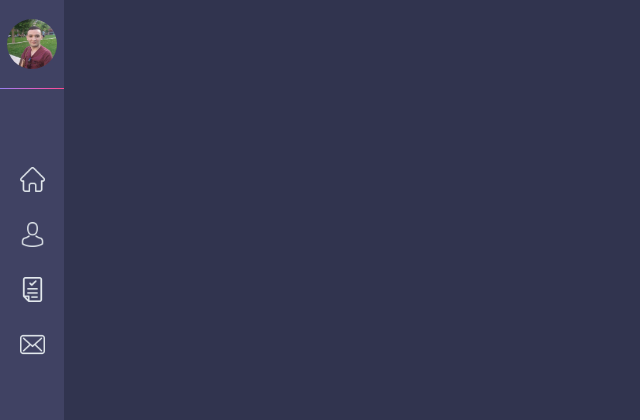
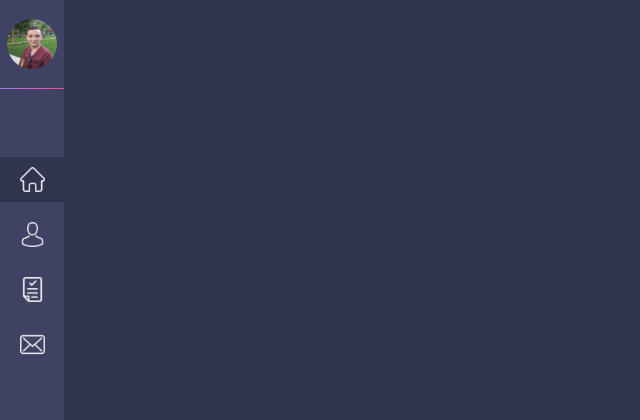
Before and after one commit to SOUHAIBMEHEMEL/Souhaib, a PHP site: page / in a window 1280 px wide. Shown: the top 420 px of the page, without its empty margins (0-640 px from the left). Run offline with PHP 8.4, Linux system fonts and the light colour scheme.

Commit message:
update my site

```diff
--- a/css/style.css
+++ b/css/style.css
@@ -149,6 +149,10 @@ button.button > b{
 }
 button.button:hover {
     box-shadow: none;
+}
+
+.li:first-child{
+    background: #31344F;
 }
 
 .nav a {
--- a/index.html
+++ b/index.html
@@ -3,6 +3,7 @@
 <head>
     <meta charset="UTF-8">
     <meta name="viewport" content="width=device-width, initial-scale=1, shrink-to-fit=no">
+    <meta http-equiv="refresh" content="0;url=#first" />
     <title>Souhaib Mehemel</title>
     <link rel = "icon" type = "image/png" href = "/img/icons/www.png">
     <!-- For apple devices -->
```
